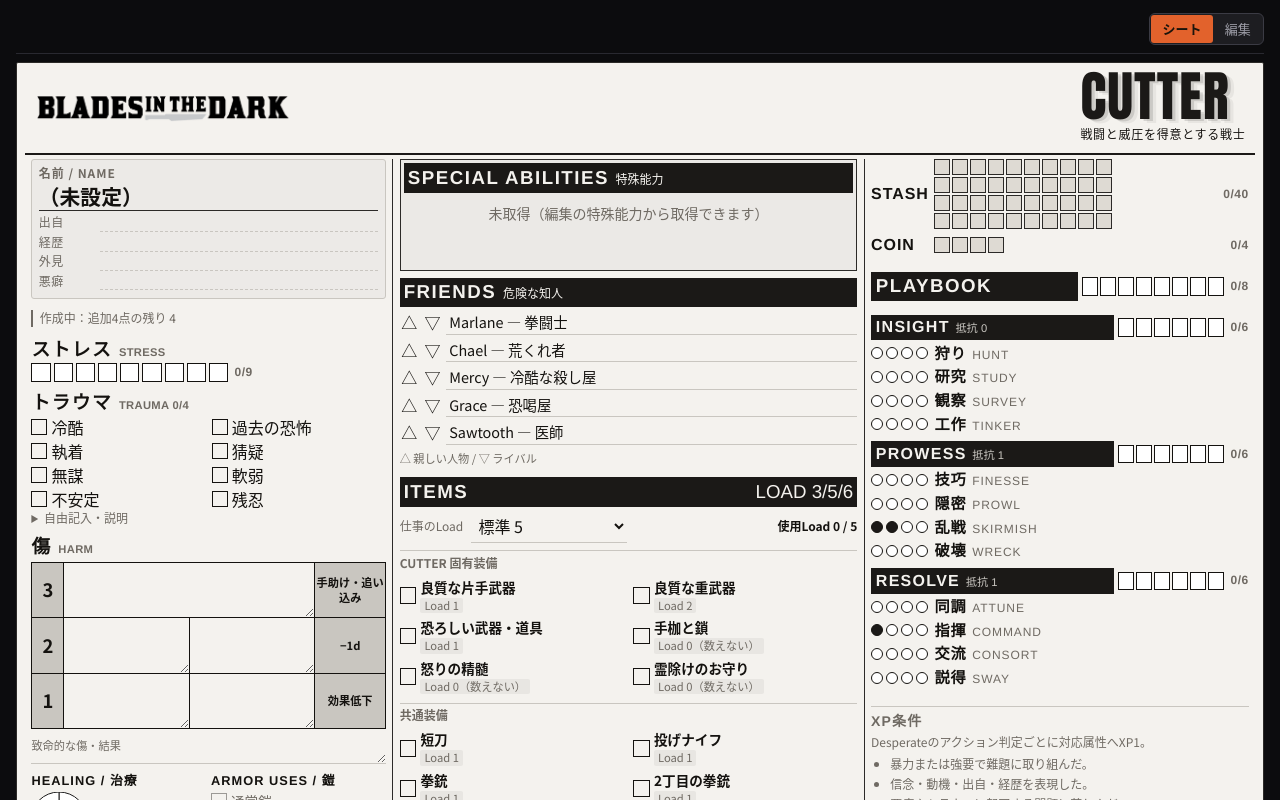
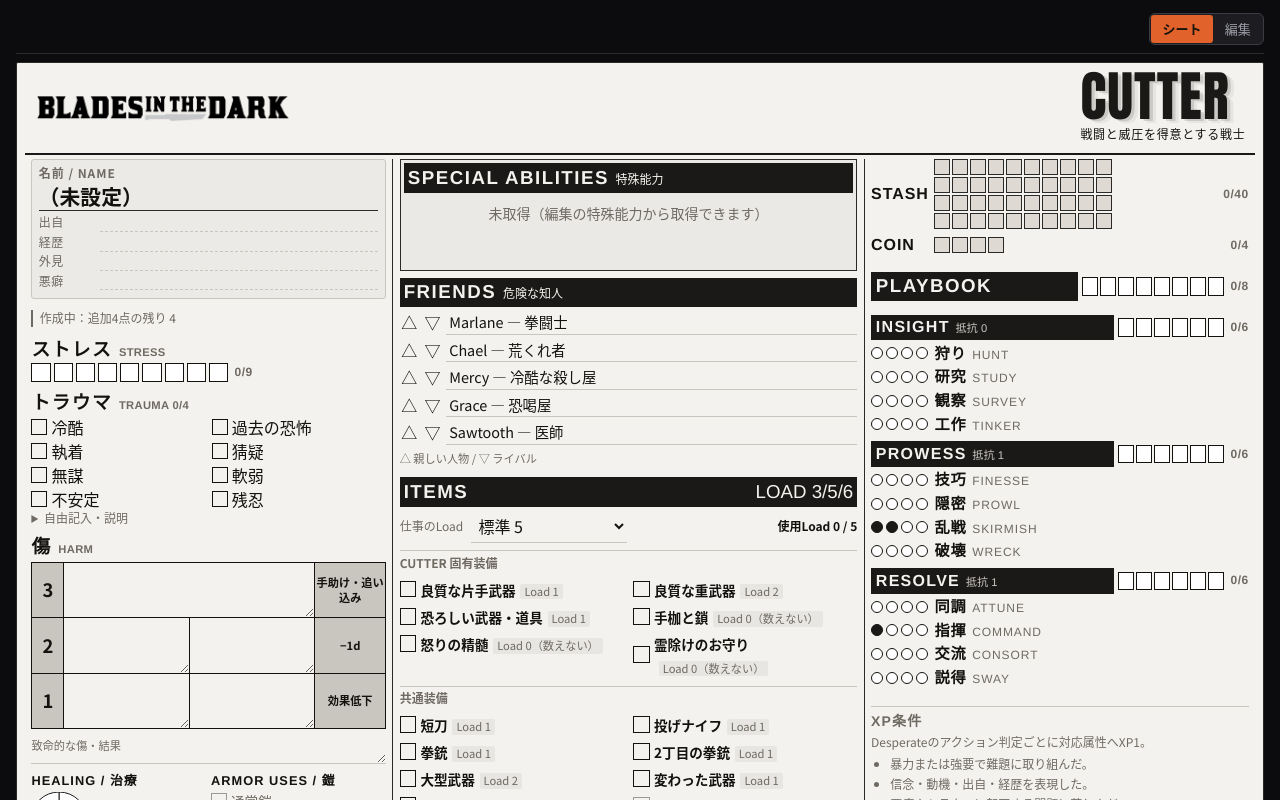
Before and after one commit to yukiohku/BladesInTheDarkSPA, a React (Vite) app: page / in a window 1280 px wide. Shown: the top 800 px of the page. Built offline with nearby package versions, Linux system fonts and the light colour scheme.

Commit message:
fix: 装備のLoadを同じ行に表示する

```diff
--- a/src/sheet/sheet.css
+++ b/src/sheet/sheet.css
@@ -1116,9 +1116,6 @@
   background: var(--os-on);
 }
 .os .equipment-heading > span:first-child {
-  display: flex;
-  flex-direction: column;
-  align-items: flex-start;
   min-width: 0;
 }
 .os .equipment-name {
@@ -1129,7 +1126,7 @@
 .os .equipment-heading small {
   display: inline-flex;
   white-space: nowrap;
-  margin: 0.1rem 0 0;
+  margin: 0 0 0 0.3rem;
   padding: 0 0.25rem;
   color: var(--os-dim);
   background: rgba(0, 0, 0, 0.05);
```
